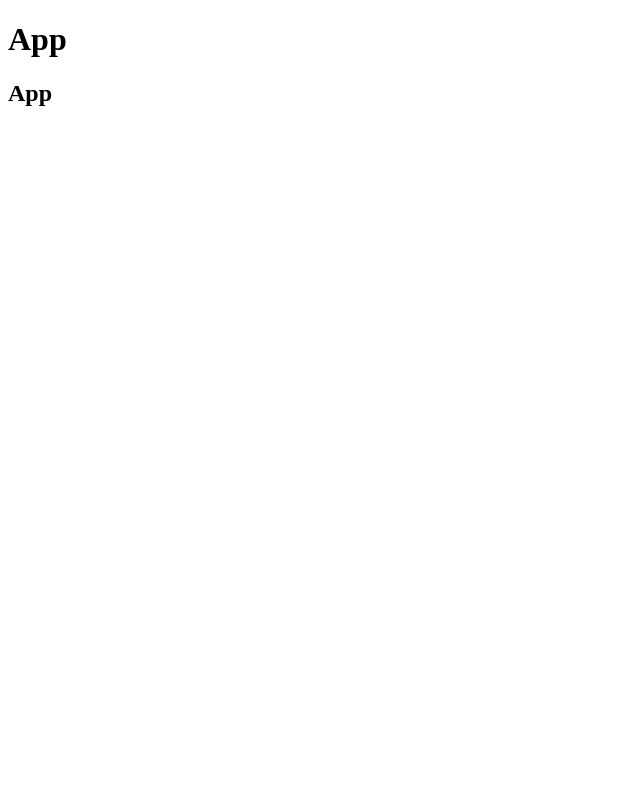
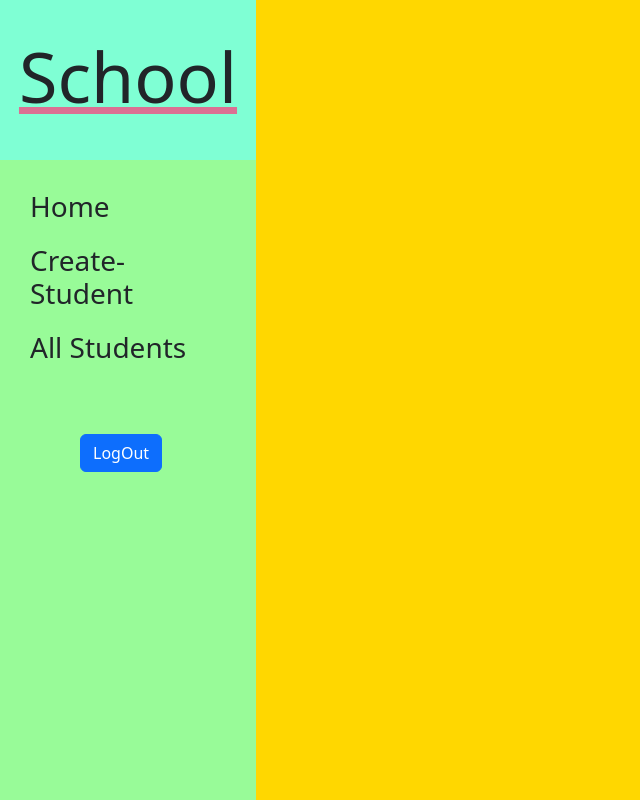
Before and after one commit to Ravikanikireddy/schoolapp, an Angular app: page /dashboard in a window 1280 px wide. Shown: the whole page, without its empty margins (0-640 px from the left). Built offline with nearby package versions, Linux system fonts and the light colour scheme.

Commit message:
create login/dashboard with CSS&HTML

```diff
--- a/src/app/app.component.html
+++ b/src/app/app.component.html
@@ -1,3 +1,3 @@
 
-<h1>App</h1>
+
 <router-outlet></router-outlet>
--- a/src/app/dashboard/dashboard.component.html
+++ b/src/app/dashboard/dashboard.component.html
@@ -1,5 +1,16 @@
 <div class="parent">
-    <div class="box">
-        <h2>App</h2>
+    <div class="box1">
+        <div class="heading">
+            <h1>School</h1>
+        </div>
+        <div class="menu">
+            <h3>Home</h3>
+            <h3>Create-Student</h3>
+            <h3>All Students</h3>
+            <button routerLink="/login" class="btn btn-primary">LogOut</button>
+        </div>
+    </div>
+    <div class="box2">
+        <router-outlet></router-outlet>
     </div>
 </div>
--- a/src/app/dashboard/dashboard.component.scss
+++ b/src/app/dashboard/dashboard.component.scss
@@ -0,0 +1,48 @@
+.parent {
+    width: 100vw;
+    height: 100vh;
+    background-color: aqua;
+    display: flex;
+    justify-content: center;
+    align-items: center;
+}
+
+.box1 {
+    width: 20%;
+    height: 100%;
+    background-color: blanchedalmond;
+}
+
+.heading {
+    width: 100%;
+    height: 20%;
+    background-color: aquamarine;
+    display: flex;
+    justify-content: center;
+    align-items: center;
+}
+
+.heading h1 {
+    font-size: 70px;
+    text-decoration: underline solid palevioletred;
+}
+
+.menu {
+    width: 100%;
+    height: 80%;
+    background-color: palegreen;
+    padding:30px;
+
+}
+.menu h3{
+    margin-bottom: 20px;
+}
+
+.box2 {
+    width: 80%;
+    height: 100%;
+    background-color: gold;
+}
+button{
+    margin: 50px;
+}
--- a/src/app/login/login.component.html
+++ b/src/app/login/login.component.html
@@ -1,17 +1,22 @@
 <div class="parent">
     <div class="box">
-        <form>
-            <h1>Login</h1>
+          <div class="child1">
+            <h1>School Application Login</h1>
+          </div>
+
+          <div class="child2">
+            <form>
             <label>Email:</label>
             <input type="text" placeholder="Enter Your Email">
-            <br>
+            <br><br>
 
             <label>password:</label>
             <input type="text" placeholder="Enter Your Password">
-            <br>
+            <br><br>
 
-            <button routerLink="/dashboard">Submit</button>
+            <button routerLink="/dashboard" class="btn btn-warning">Submit</button>
         </form>
+      </div>
     </div>
 
 </div>
--- a/src/app/login/login.component.scss
+++ b/src/app/login/login.component.scss
@@ -0,0 +1,38 @@
+.parent{
+    width:100vw;
+    height: 100vh;
+    background-color: blanchedalmond;
+    display:flex;
+    justify-content: center;
+    align-items: center;
+
+}
+.box{
+   width:50%;
+   height:70%;
+   background-color: aqua;
+   padding:50px;
+   border:20px solid gray;
+   border-radius: 30px;
+   box-shadow: 0px 0px 20px gold;
+}
+.child1{
+    width:100%;
+    height:30%;
+
+}
+.child1 h1{
+    text-align: center;
+    color:red;
+    text-decoration: underline solid gold;
+}
+.child2 label{
+    display:inline-block;
+    width:120px;
+    height:50px;
+    font-size: 25px;
+}
+.child2 input{
+    width:250px;
+
+}
--- a/src/index.html
+++ b/src/index.html
@@ -6,6 +6,8 @@
   <base href="/">
   <meta name="viewport" content="width=device-width, initial-scale=1">
   <link rel="icon" type="image/x-icon" href="favicon.ico">
+  <link href="https://cdn.jsdelivr.net/npm/bootstrap@5.3.0/dist/css/bootstrap.min.css" rel="stylesheet">
+  <script src="https://cdn.jsdelivr.net/npm/bootstrap@5.3.0/dist/js/bootstrap.bundle.min.js"></script>
 </head>
 <body>
   <app-root></app-root>
```
